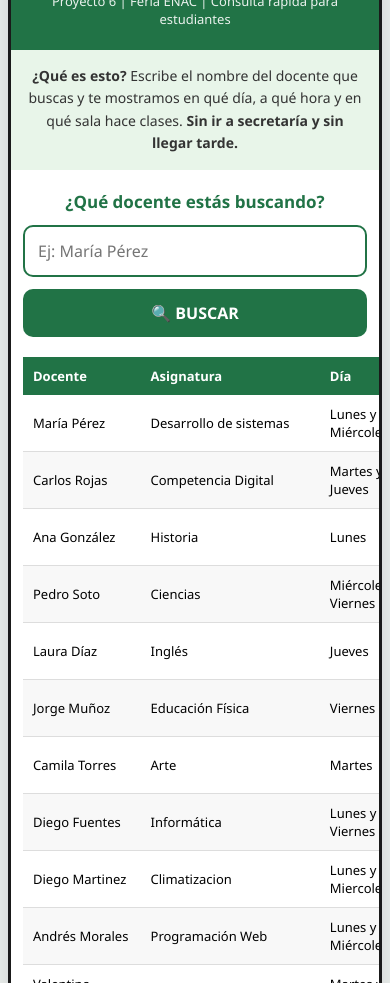
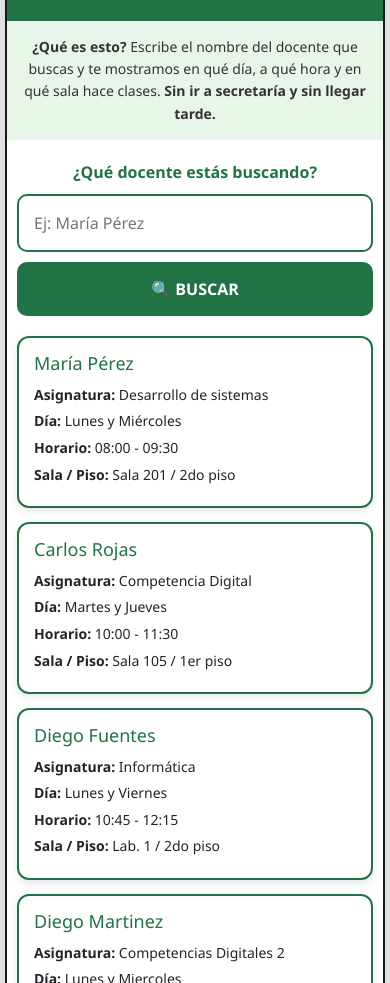
Before and after one commit to condollezzanore-tech/Horario-docente--ENAC, a plain HTML site: page index.html in a window 390 px wide. Shown: the part 117-1100 px from the top of the page. Drawn offline with nearby package versions, Linux system fonts and the light colour scheme.

Commit message:
Add initial HTML structure for docente schedule

```diff
--- a/index.html
+++ b/index.html
@@ -4,6 +4,7 @@
 <head>
     <meta charset="UTF-8">
     <meta name="viewport" content="width=device-width, initial-scale=1.0">
+    <link href="https://cdn.jsdelivr.net/npm/bootstrap@5.3.3/dist/css/bootstrap.min.css" rel="stylesheet">
     <title>Horario Docente - ENAC</title>
 
 <style>
@@ -126,14 +127,12 @@
 /* TABLA */
 .tabla-contenedor {
     padding: 0 30px 25px 30px;
-            overflow-x: auto;
 }
 
 table {
     width: 100%;
     border-collapse: collapse;
     font-size: 16px;
-            min-width: 650px;
 }
 
 th {
@@ -157,6 +156,33 @@
     cursor: pointer;
 }
 
+/* TARJETAS PARA CELULARES */
+.tarjetas-docentes {
+    display: none;
+}
+
+.tarjeta-docente {
+    background: #fff;
+    border: 2px solid #217346;
+    border-radius: 12px;
+    padding: 15px;
+    margin-bottom: 14px;
+    box-shadow: 0 3px 8px rgba(0,0,0,0.10);
+}
+
+.tarjeta-docente h3 {
+    color: #217346;
+    font-size: 18px;
+    margin-bottom: 10px;
+}
+
+.tarjeta-docente p {
+    margin: 7px 0;
+    font-size: 14px;
+    line-height: 1.4;
+    overflow-wrap: anywhere;
+}
+
 footer {
     text-align: center;
     padding: 15px;
@@ -165,25 +191,27 @@
     font-size: 13px;
 }
 
-        /* ADAPTACION PARA TELEFONOS */
+/* ADAPTACION PARA CELULARES */
 @media screen and (max-width: 768px) {
 
     body {
-                padding: 8px;
+        padding: 5px;
+        display: block;
     }
 
     .laptop {
-                border: 3px solid #1a1a1a;
-                border-radius: 12px;
         width: 100%;
+        max-width: 100%;
+        border: 2px solid #1a1a1a;
+        border-radius: 10px;
     }
 
     .header {
-                padding: 22px 10px;
+        padding: 20px 10px;
     }
 
     .header h1 {
-                font-size: 25px;
+        font-size: 23px;
     }
 
     .header p {
@@ -196,34 +224,28 @@
     }
 
     .buscador {
-                padding: 20px 12px;
+        padding: 20px 10px;
     }
 
     .buscador label {
-                font-size: 17px;
+        font-size: 16px;
     }
 
     .buscador input {
         width: 100%;
         max-width: 100%;
-                margin: 12px 0;
+        margin: 10px 0;
         font-size: 16px;
-                padding: 13px;
     }
 
     .buscador button {
         width: 100%;
-                padding: 13px;
         font-size: 16px;
     }
 
     .respuesta {
-                margin: 0 12px 20px;
-                padding: 15px;
-            }
-
-            .respuesta h2 {
-                font-size: 19px;
+        margin: 0 10px 15px;
+        padding: 12px;
     }
 
     .respuesta p {
@@ -231,16 +253,18 @@
     }
 
     .tabla-contenedor {
-                padding: 0 12px 20px;
+        padding: 0 10px 20px;
+        overflow: visible;
     }
 
-            table {
-                font-size: 13px;
-                min-width: 600px;
+    /* OCULTAR TABLA EN CELULAR */
+    #tabla {
+        display: none;
     }
 
-            th, td {
-                padding: 10px;
+    /* MOSTRAR TARJETAS EN CELULAR */
+    .tarjetas-docentes {
+        display: block;
     }
 
     footer {
@@ -262,25 +286,14 @@
 
     <!-- DESCRIPCION -->
     <div class="descripcion">
-        <b>¿Qué es esto?</b>
-        Escribe el nombre del docente que buscas y te mostramos
-        en qué día, a qué hora y en qué sala hace clases.
+        <b>¿Qué es esto?</b> Escribe el nombre del docente que buscas y te mostramos en qué día, a qué hora y en qué sala hace clases.
         <b>Sin ir a secretaría y sin llegar tarde.</b>
     </div>
 
-    <!-- BUSCADOR -->
+    <!-- FORMULARIO -->
     <div class="buscador">
-        <label for="buscar">¿Qué docente estás buscando?</label>
-        <br>
-
-        <input
-            type="text"
-            id="buscar"
-            placeholder="Ej: María Pérez"
-            onkeyup="buscarDocente()"
-            autocomplete="off"
-        >
-
+        <label for="buscar">¿Qué docente estás buscando?</label><br>
+        <input type="text" id="buscar" placeholder="Ej: María Pérez" onkeyup="buscarDocente()" autocomplete="off">
         <button onclick="buscarDocente()">🔍 BUSCAR</button>
     </div>
 
@@ -294,7 +307,6 @@
     <div class="tabla-contenedor">
 
         <table id="tabla">
-
             <thead>
                 <tr>
                     <th>Docente</th>
@@ -306,103 +318,54 @@
             </thead>
 
             <tbody>
-
                 <tr><td>María Pérez</td><td>Desarrollo de sistemas</td><td>Lunes y Miércoles</td><td>08:00 - 09:30</td><td>Sala 201 / 2do piso</td></tr>
-
                 <tr><td>Carlos Rojas</td><td>Competencia Digital</td><td>Martes y Jueves</td><td>10:00 - 11:30</td><td>Sala 105 / 1er piso</td></tr>
-
-                <tr><td>Ana González</td><td>Historia</td><td>Lunes</td><td>11:45 - 13:15</td><td>Sala 302 / 3er piso</td></tr>
-
-                <tr><td>Pedro Soto</td><td>Ciencias</td><td>Miércoles y Viernes</td><td>09:00 - 10:30</td><td>Sala 110 / 1er piso</td></tr>
-
-                <tr><td>Laura Díaz</td><td>Inglés</td><td>Jueves</td><td>08:00 - 09:30</td><td>Sala 205 / 2do piso</td></tr>
-
-                <tr><td>Jorge Muñoz</td><td>Educación Física</td><td>Viernes</td><td>14:00 - 15:30</td><td>Gimnasio / 1er piso</td></tr>
-
-                <tr><td>Camila Torres</td><td>Arte</td><td>Martes</td><td>13:30 - 15:00</td><td>Sala 301 / 3er piso</td></tr>
-
                 <tr><td>Diego Fuentes</td><td>Informática</td><td>Lunes y Viernes</td><td>10:45 - 12:15</td><td>Lab. 1 / 2do piso</td></tr>
-
-                <tr><td>Diego Martinez</td><td>Climatizacion</td><td>Lunes y Miercoles</td><td>10:45 - 12:15</td><td>Lab. 1 / 2do piso</td></tr>
-
+                <tr><td>Diego Martinez</td><td>Competencias Digitales 2</td><td>Lunes y Miercoles</td><td>10:45 - 12:15</td><td>Lab. 1 / 2do piso</td></tr>
                 <tr><td>Andrés Morales</td><td>Programación Web</td><td>Lunes y Miércoles</td><td>08:00 - 09:30</td><td>Sala 401 / 4to piso</td></tr>
-
                 <tr><td>Valentina Castro</td><td>Base de Datos</td><td>Martes y Jueves</td><td>10:00 - 11:30</td><td>Sala 402 / 4to piso</td></tr>
-
                 <tr><td>Felipe Ramírez</td><td>Redes y Comunicaciones</td><td>Lunes y Viernes</td><td>09:00 - 10:30</td><td>Sala 403 / 4to piso</td></tr>
-
                 <tr><td>Daniela Herrera</td><td>Desarrollo de Software</td><td>Martes y Miércoles</td><td>11:45 - 13:15</td><td>Sala 404 / 4to piso</td></tr>
-
                 <tr><td>Matías Silva</td><td>Sistemas Operativos</td><td>Miércoles y Viernes</td><td>08:00 - 09:30</td><td>Sala 405 / 4to piso</td></tr>
-
                 <tr><td>Camila Riquelme</td><td>Seguridad Informatica</td><td>Lunes y Jueves</td><td>14:00 - 15:30</td><td>Sala 406 / 4to piso</td></tr>
-
                 <tr><td>Javier Contreras</td><td>Programación Java</td><td>Martes y Viernes</td><td>08:00 - 09:30</td><td>Sala 407 / 4to piso</td></tr>
-
                 <tr><td>Francisca Molina</td><td>Analisis de Sistemas</td><td>Lunes y Miércoles</td><td>10:00 - 11:30</td><td>Sala 408 / 4to piso</td></tr>
-
                 <tr><td>Rodrigo Fuentes</td><td>Soporte Computacional</td><td>Jueves y Viernes</td><td>11:45 - 13:15</td><td>Sala 409 / 4to piso</td></tr>
-
                 <tr><td>Paula Navarro</td><td>Diseño de Interfaces</td><td>Martes y Jueves</td><td>14:00 - 15:30</td><td>Sala 410 / 4to piso</td></tr>
-
                 <tr><td>Sebastián Reyes</td><td>Programación Python</td><td>Lunes y Viernes</td><td>08:00 - 09:30</td><td>Sala 501 / 5to piso</td></tr>
-
                 <tr><td>Isidora Vega</td><td>Administracion de Redes</td><td>Martes y Miércoles</td><td>09:00 - 10:30</td><td>Sala 502 / 5to piso</td></tr>
-
                 <tr><td>Tomás Aguilera</td><td>Desarrollo Frontend</td><td>Lunes y Jueves</td><td>10:00 - 11:30</td><td>Sala 503 / 5to piso</td></tr>
-
                 <tr><td>Fernanda Pizarro</td><td>Desarrollo Backend</td><td>Miércoles y Viernes</td><td>14:00 - 15:30</td><td>Sala 504 / 5to piso</td></tr>
-
                 <tr><td>Ignacio Sepúlveda</td><td>Arquitectura de Computadores</td><td>Martes y Jueves</td><td>08:00 - 09:30</td><td>Sala 505 / 5to piso</td></tr>
-
                 <tr><td>Constanza Vidal</td><td>Inteligencia Artificial</td><td>Lunes y Miércoles</td><td>11:45 - 13:15</td><td>Sala 506 / 5to piso</td></tr>
-
                 <tr><td>Benjamín Ortega</td><td>Gestion de Proyectos TI</td><td>Martes y Viernes</td><td>10:00 - 11:30</td><td>Sala 507 / 5to piso</td></tr>
-
                 <tr><td>Antonia Salazar</td><td>Programación SQL</td><td>Lunes y Jueves</td><td>14:00 - 15:30</td><td>Sala 508 / 5to piso</td></tr>
-
                 <tr><td>Vicente Espinoza</td><td>Desarrollo Movil</td><td>Miércoles y Viernes</td><td>09:00 - 10:30</td><td>Sala 509 / 5to piso</td></tr>
-
                 <tr><td>Josefa Campos</td><td>Computacion en la Nube</td><td>Martes y Jueves</td><td>11:45 - 13:15</td><td>Sala 510 / 5to piso</td></tr>
-
                 <tr><td>Diego Valenzuela</td><td>Programación C#</td><td>Lunes y Miércoles</td><td>08:00 - 09:30</td><td>Sala 301 / 3er piso</td></tr>
-
                 <tr><td>Martina Araya</td><td>Testing de Software</td><td>Martes y Viernes</td><td>10:00 - 11:30</td><td>Sala 302 / 3er piso</td></tr>
-
                 <tr><td>Gabriel Soto</td><td>Administracion de Servidores</td><td>Jueves y Viernes</td><td>14:00 - 15:30</td><td>Sala 303 / 3er piso</td></tr>
-
                 <tr><td>Trinidad Mella</td><td>Programación PHP</td><td>Lunes y Jueves</td><td>09:00 - 10:30</td><td>Sala 304 / 3er piso</td></tr>
-
                 <tr><td>Maximiliano Bravo</td><td>Fundamentos de Informatica</td><td>Martes y Miércoles</td><td>11:45 - 13:15</td><td>Sala 305 / 3er piso</td></tr>
-
                 <tr><td>Javiera Figueroa</td><td>Diseño de Bases de Datos</td><td>Lunes y Viernes</td><td>08:00 - 09:30</td><td>Sala 306 / 3er piso</td></tr>
-
                 <tr><td>Lucas Carrasco</td><td>Programación JavaScript</td><td>Martes y Jueves</td><td>10:00 - 11:30</td><td>Sala 307 / 3er piso</td></tr>
-
                 <tr><td>Emilia Donoso</td><td>Analisis de Datos</td><td>Miércoles y Viernes</td><td>14:00 - 15:30</td><td>Sala 308 / 3er piso</td></tr>
-
                 <tr><td>Martín Bustamante</td><td>Ciberseguridad</td><td>Lunes y Miércoles</td><td>11:45 - 13:15</td><td>Sala 309 / 3er piso</td></tr>
-
                 <tr><td>Florencia Parra</td><td>Administracion de SQL Server</td><td>Martes y Viernes</td><td>08:00 - 09:30</td><td>Sala 310 / 3er piso</td></tr>
-
                 <tr><td>Agustín Cortés</td><td>Desarrollo de Aplicaciones</td><td>Lunes y Jueves</td><td>10:00 - 11:30</td><td>Sala 201 / 2do piso</td></tr>
-
                 <tr><td>Rocío Miranda</td><td>Redes Inalambricas</td><td>Martes y Miércoles</td><td>14:00 - 15:30</td><td>Sala 202 / 2do piso</td></tr>
-
                 <tr><td>Cristóbal Núñez</td><td>Programación Orientada a Objetos</td><td>Miércoles y Viernes</td><td>09:00 - 10:30</td><td>Sala 203 / 2do piso</td></tr>
-
                 <tr><td>Amparo Escobar</td><td>Gestion de Bases de Datos</td><td>Lunes y Viernes</td><td>11:45 - 13:15</td><td>Sala 204 / 2do piso</td></tr>
-
                 <tr><td>Emilio Tapia</td><td>Infraestructura TI</td><td>Martes y Jueves</td><td>08:00 - 09:30</td><td>Sala 205 / 2do piso</td></tr>
-
                 <tr><td>Maite Alarcón</td><td>Programación Visual</td><td>Lunes y Miércoles</td><td>10:00 - 11:30</td><td>Sala 206 / 2do piso</td></tr>
-
                 <tr><td>Bruno Gutiérrez</td><td>Desarrollo de Videojuegos</td><td>Jueves y Viernes</td><td>14:00 - 15:30</td><td>Sala 207 / 2do piso</td></tr>
-
                 <tr><td>Agustina Peña</td><td>Auditoria Informatica</td><td>Martes y Viernes</td><td>09:00 - 10:30</td><td>Sala 208 / 2do piso</td></tr>
-
             </tbody>
         </table>
+
+        <!-- TARJETAS PARA CELULARES -->
+        <div id="tarjetasDocentes" class="tarjetas-docentes"></div>
+
     </div>
 
     <footer>
@@ -412,84 +375,90 @@
 </div>
 
 <script>
+// CREA UNA TARJETA POR CADA DOCENTE
+function crearTarjetas() {
+    let filas = document.querySelectorAll("#tabla tbody tr");
+    let contenedor = document.getElementById("tarjetasDocentes");
 
-function buscarDocente() {
+    filas.forEach(fila => {
+        let datos = Array.from(fila.cells).map(celda => celda.textContent.trim());
 
-    let texto = document.getElementById("buscar").value
-        .normalize("NFD")
+        let tarjeta = document.createElement("div");
+        tarjeta.className = "tarjeta-docente";
+
+        tarjeta.innerHTML = `
+            <h3>${datos[0]}</h3>
+            <p><b>Asignatura:</b> ${datos[1]}</p>
+            <p><b>Día:</b> ${datos[2]}</p>
+            <p><b>Horario:</b> ${datos[3]}</p>
+            <p><b>Sala / Piso:</b> ${datos[4]}</p>
+        `;
+
+        contenedor.appendChild(tarjeta);
+    });
+}
+
+// QUITA TILDES PARA BUSCAR CON O SIN ACENTOS
+function normalizar(texto) {
+    return texto.normalize("NFD")
         .replace(/[\u0300-\u036f]/g, "")
         .toLowerCase()
         .trim();
+}
 
+// BUSCADOR
+function buscarDocente() {
+    let texto = normalizar(document.getElementById("buscar").value);
     let filas = document.querySelectorAll("#tabla tbody tr");
-
+    let tarjetas = document.querySelectorAll(".tarjeta-docente");
     let div = document.getElementById("respuesta");
-
     let textoR = document.getElementById("textoRespuesta");
-
     let encontrado = false;
 
+    // BUSCAR EN LA TABLA DE LAPTOP
     filas.forEach(fila => {
+        let nombre = normalizar(fila.cells[0].textContent);
+        let asignatura = normalizar(fila.cells[1].textContent);
 
-        let nombre = fila.cells[0].textContent
-            .normalize("NFD")
-            .replace(/[\u0300-\u036f]/g, "")
-            .toLowerCase()
-            .trim();
+        let coincide = texto === "" ||
+            nombre.includes(texto) ||
+            asignatura.includes(texto);
 
-        let asignatura = fila.cells[1].textContent
-            .normalize("NFD")
-            .replace(/[\u0300-\u036f]/g, "")
-            .toLowerCase()
-            .trim();
+        fila.style.display = coincide ? "" : "none";
 
-        if (nombre.includes(texto) || asignatura.includes(texto)) {
-
-            fila.style.display = "";
-
-            if (texto !== "" && !encontrado) {
-
+        if (texto !== "" && coincide && !encontrado) {
             textoR.innerHTML =
                 "<b>Docente:</b> " + fila.cells[0].textContent +
-                    "<br><b>Asignatura:</b> " + fila.cells[1].textContent +
+                " | <b>Asignatura:</b> " + fila.cells[1].textContent +
                 "<br><b>Día:</b> " + fila.cells[2].textContent +
-                    "<br><b>Horario:</b> " + fila.cells[3].textContent +
-                    "<br><b>Sala:</b> " + fila.cells[4].textContent;
+                " | <b>Horario:</b> " + fila.cells[3].textContent +
+                " | <b>Sala:</b> " + fila.cells[4].textContent;
 
             div.style.display = "block";
-
             encontrado = true;
         }
+    });
 
-        } else {
+    // BUSCAR TAMBIEN EN LAS TARJETAS DE CELULAR
+    tarjetas.forEach(tarjeta => {
+        let contenido = normalizar(tarjeta.textContent);
+        let coincide = texto === "" || contenido.includes(texto);
 
-            fila.style.display = "none";
-
-        }
-
+        tarjeta.style.display = coincide ? "" : "none";
     });
 
     if (texto === "") {
+        div.style.display = "none";
+    } else if (!encontrado) {
+        textoR.textContent =
+            "No se encontró ese docente. Prueba con un nombre o una asignatura de la lista.";
 
-        div.style.display = "none";
-
-        filas.forEach(fila => {
-            fila.style.display = "";
-        });
-
+        div.style.display = "block";
+    }
 }
 
-    if (texto !== "" && !encontrado) {
-
-        textoR.textContent =
-            "No se encontró ese docente. Verifica el nombre e intenta nuevamente.";
-
-        div.style.display = "block";
-
-    }
-
-}
-
+// CREAR LAS TARJETAS AL CARGAR LA PAGINA
+crearTarjetas();
 </script>
 
 </body>
```
Lines whose indentation alone changed are shown as unchanged.
